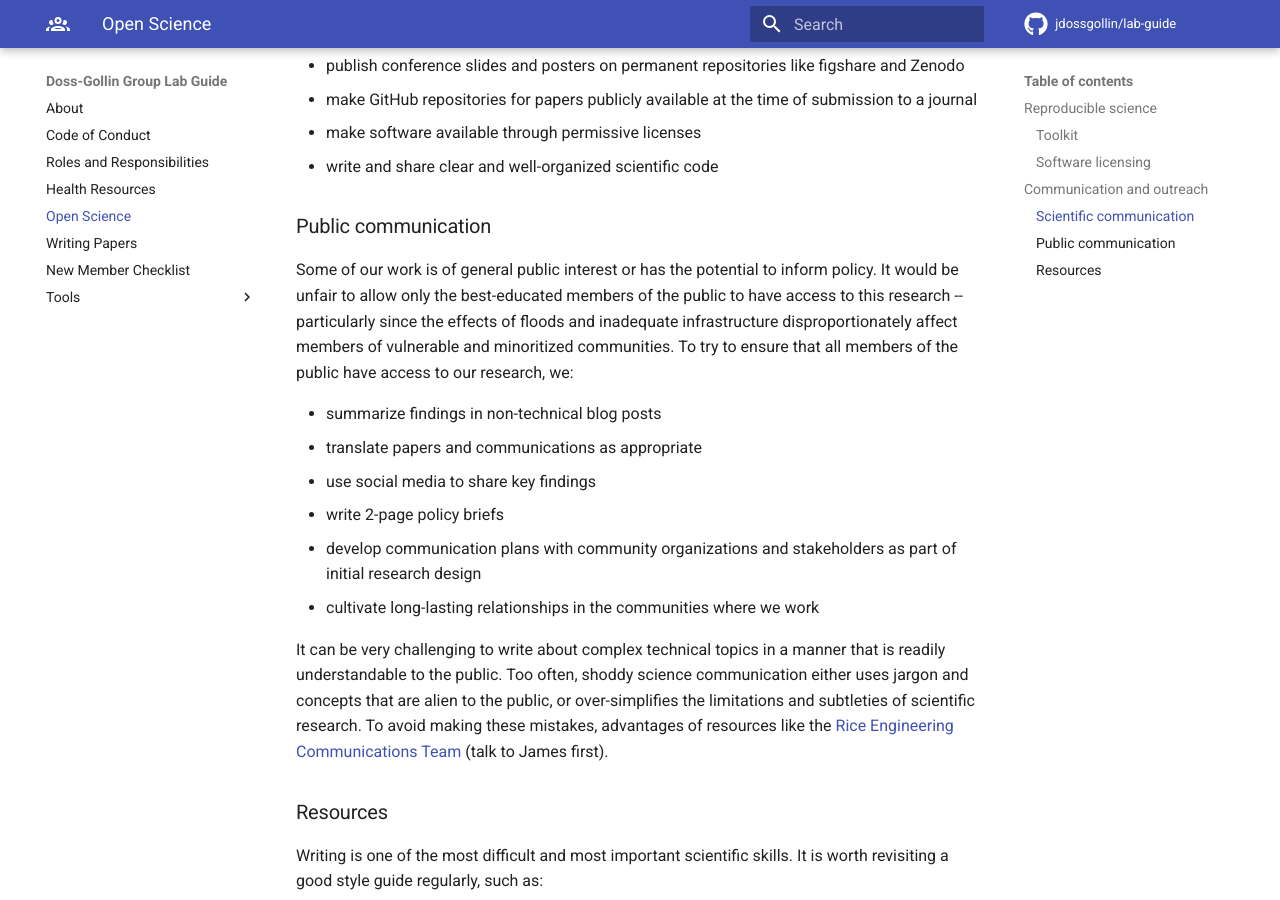
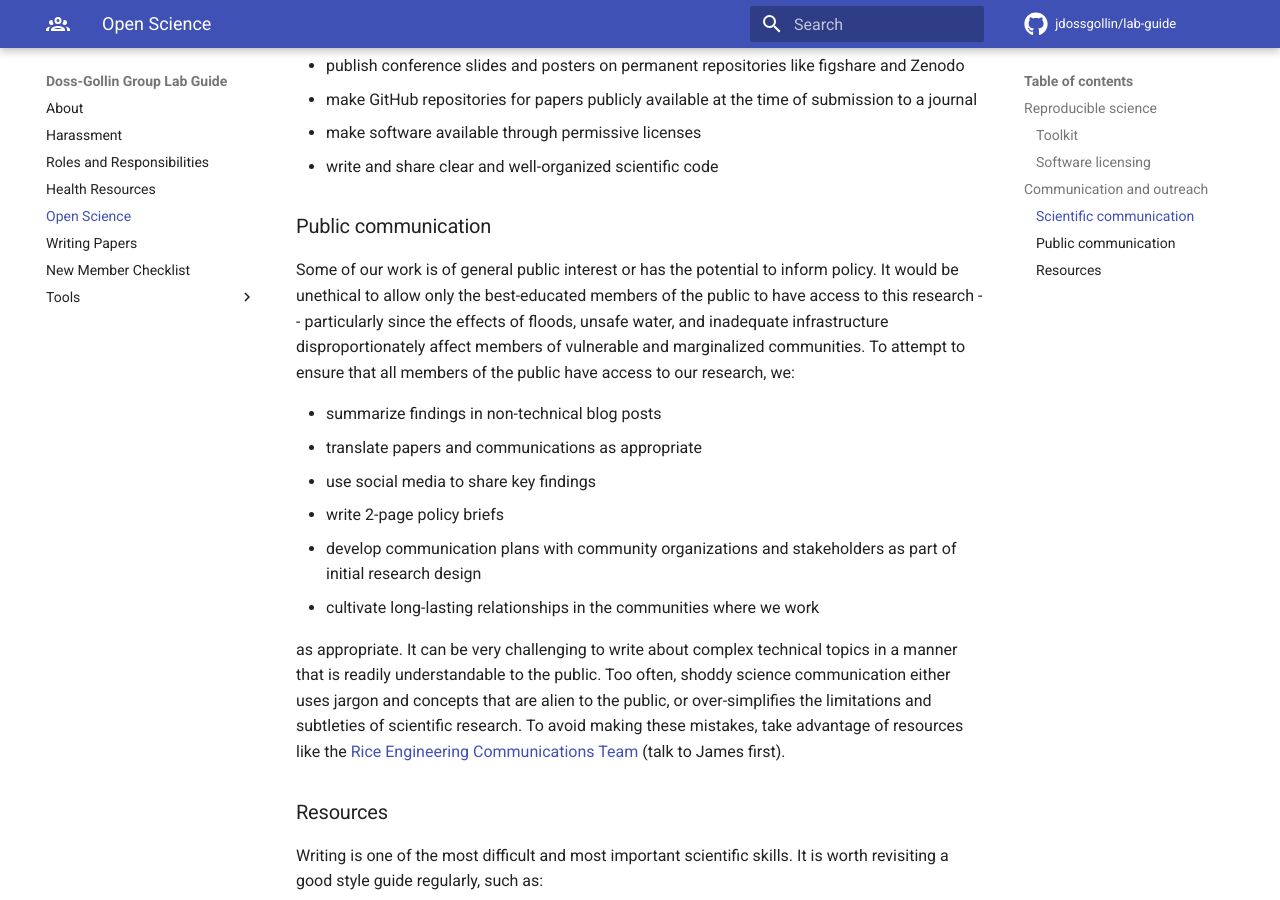
Before and after one commit to jdossgollin/lab-guide, an MkDocs documentation site: the page built from docs/open.md, in a window 1280 px wide and 900 px high, scrolled down 2299 px. Built offline with MkDocs 1.6.1 and Material for MkDocs 9.7.7, drawn with Linux system fonts in a browser that asks for light colours; comment, search, counter and statistics services are not loaded.

Commit message:
word edits

```diff
--- a/docs/harassment.md
+++ b/docs/harassment.md
@@ -1,6 +1,6 @@
-# Code of Conduct
+# Harassment
 
-This harassment policy represents a non-negotiable first step towards our mission of building an inclusive, diverse, and equitable environment.
+This policy on harassment represents a non-negotiable first step towards our mission of building an inclusive, diverse, and equitable environment.
 All members of the research group are required to abide by the following policy on harassment in the workplace and to enforce these guidelines collectively.
 
 ## The quick version
--- a/docs/open.md
+++ b/docs/open.md
@@ -74,8 +74,8 @@ In keeping with our open science principles, we:
 ### Public communication
 
 Some of our work is of general public interest or has the potential to inform policy.
-It would be unfair to allow only the best-educated members of the public to have access to this research -- particularly since the effects of floods and inadequate infrastructure disproportionately affect members of vulnerable and minoritized communities.
-To try to ensure that all members of the public have access to our research, we:
+It would be unethical to allow only the best-educated members of the public to have access to this research -- particularly since the effects of floods, unsafe water, and inadequate infrastructure disproportionately affect members of vulnerable and marginalized communities.
+To attempt to ensure that all members of the public have access to our research, we:
 
 * summarize findings in non-technical blog posts
 * translate papers and communications as appropriate
@@ -84,9 +84,10 @@ To try to ensure that all members of the public have access to our research, we:
 * develop communication plans with community organizations and stakeholders as part of initial research design
 * cultivate long-lasting relationships in the communities where we work
 
+as appropriate.
 It can be very challenging to write about complex technical topics in a manner that is readily understandable to the public.
 Too often, shoddy science communication either uses jargon and concepts that are alien to the public, or over-simplifies the limitations and subtleties of scientific research.
-To avoid making these mistakes, advantages of resources like the [Rice Engineering Communications Team](https://engineering.rice.edu/communications){:target="_blank"} (talk to James first).
+To avoid making these mistakes, take advantage of resources like the [Rice Engineering Communications Team](https://engineering.rice.edu/communications){:target="_blank"} (talk to James first).
 
 ### Resources
 
```
Also changed, not shown: docs/checklist.md (+1 -2 lines).
